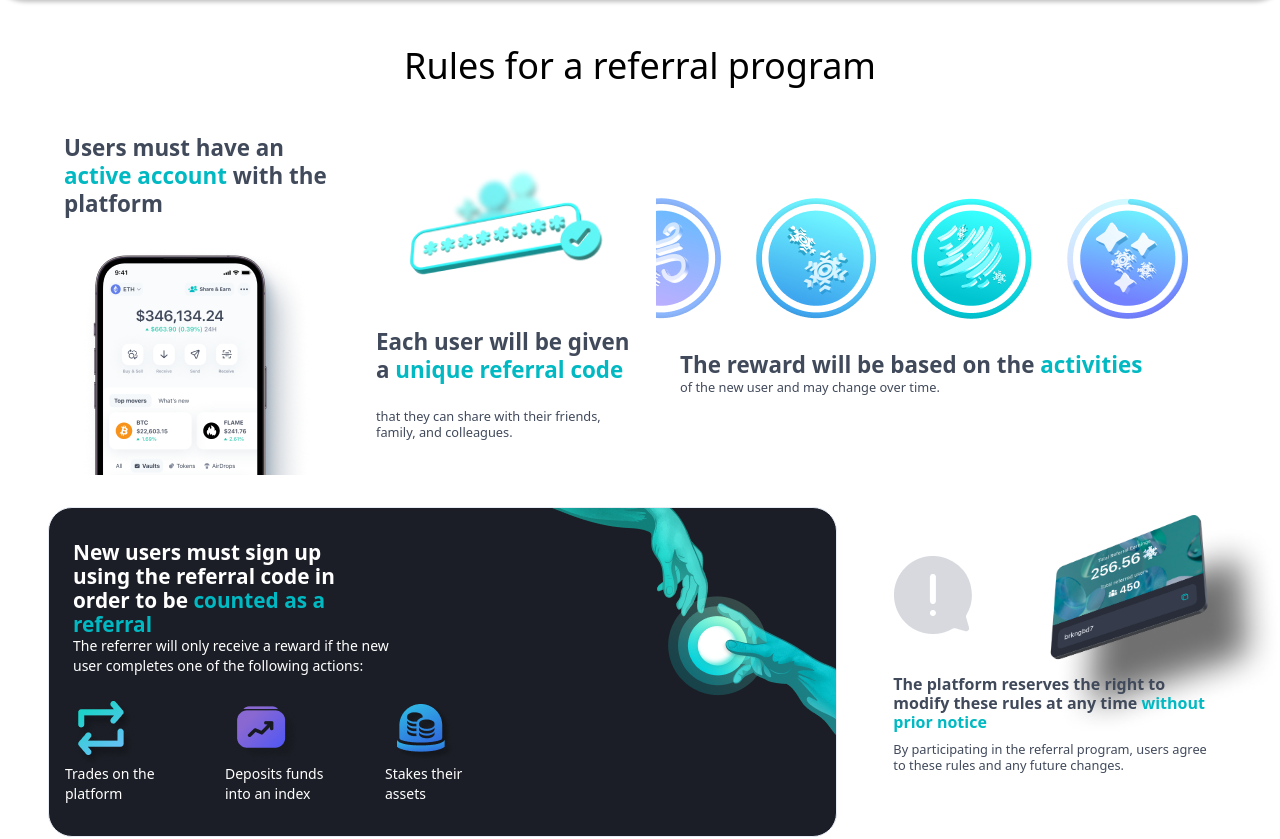
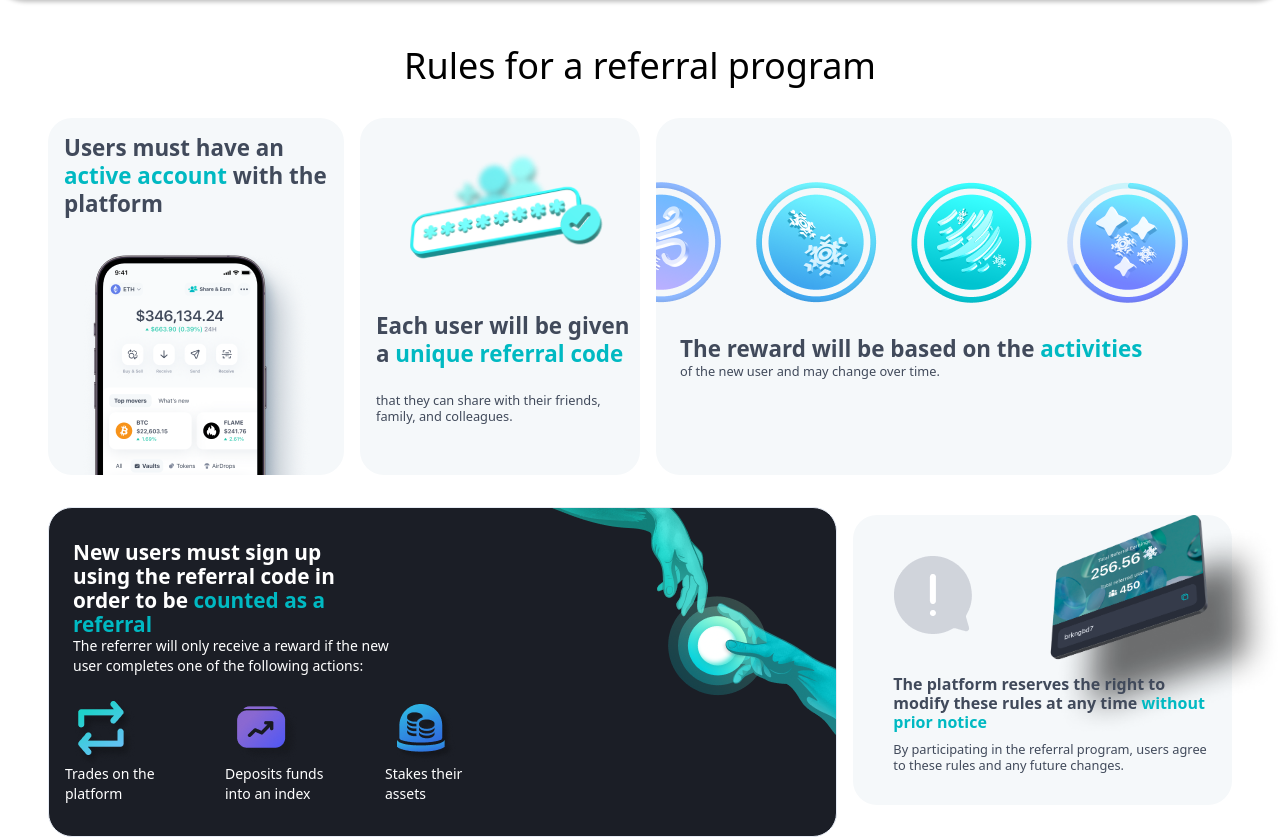
Before and after one commit to franKay-01/snowfall_project, a React (Create React App) app: page /referral in a window 1280 px wide. Shown: the part 682-1521 px from the top of the page. Built offline with nearby package versions, Linux system fonts and the light colour scheme.

Commit message:
minor changes to referral rules card

```diff
--- a/src/index.css
+++ b/src/index.css
@@ -218,7 +218,7 @@ div.nav-card {
   /* width: 100%; */
   flex-shrink: 0;
   border-radius: 24px;
-  /* background: #F5F8FA; */
+  background: #F5F8FA;
 }
 
 .referral-rules-section-1-text {
--- a/src/pages/referral.jsx
+++ b/src/pages/referral.jsx
@@ -345,7 +345,7 @@ export default function Referral() {
           <h3 className="text-md text-center justify-center md:text-2xl lg:text-4xl mt-8">
             Rules for a referral program
           </h3>
-          <div className="flex flex-col lg:grid md:grid lg:grid-cols-4 md:grid-cols-3 space-x-0 lg:space-x-4 md:space-x-4 space-y-4">
+          <div className="flex flex-col lg:grid md:grid lg:grid-cols-4 md:grid-cols-3 space-x-0 lg:space-x-4 md:space-x-4 space-y-4 lg:space-y-0 md:space-y-0">
             <div className="flex justify-center items-center flex-col referral-rules-section-1">
               <div className="relative p-4">
                 <p className="referral-rules-section-1-text">
```
